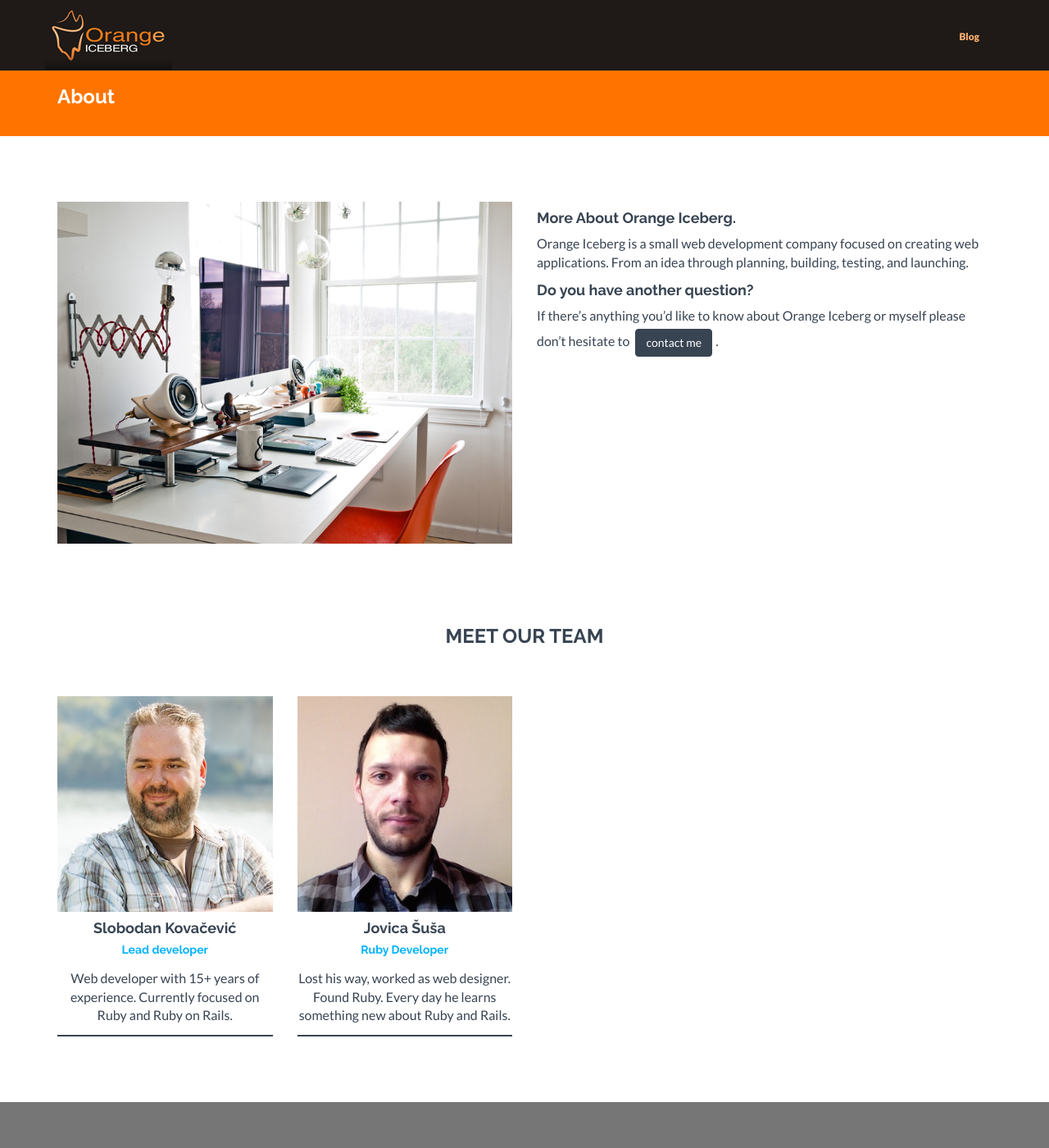
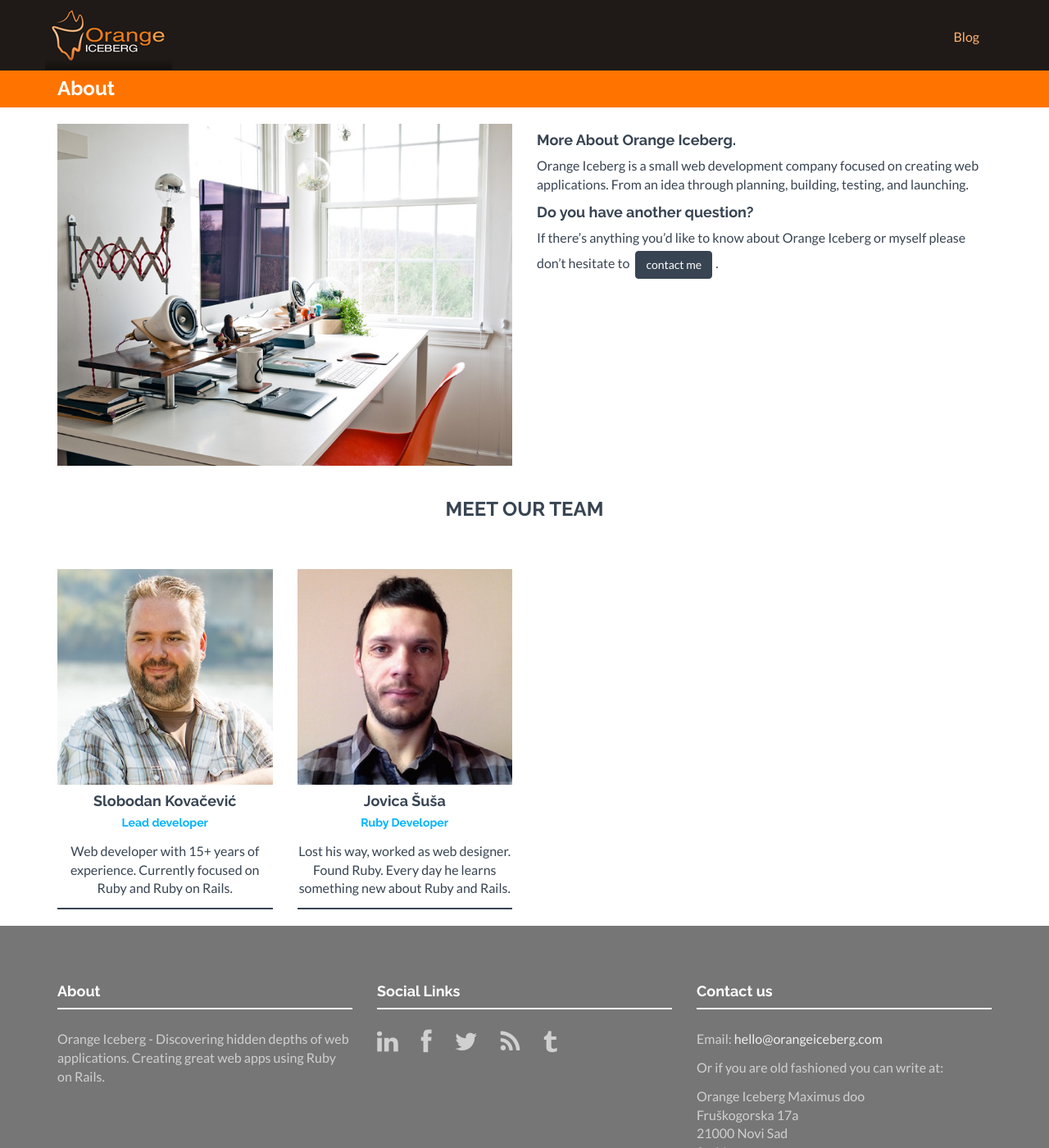
Before and after one commit to basti/orangeiceberg.com, a Jekyll site: the page built from about/index.html, in a window 1280 px wide and 1400 px high. Shown: the whole window at 82% size. Built offline with Jekyll 4.4.1, drawn with Linux system fonts in a browser that asks for light colours; nearby versions of some CDN libraries; Markdown is read by kramdown in place of the engine named in the settings.

Commit message:
Tweaks to the sub-header line and main nav menu.

```diff
--- a/assets/css/style.css
+++ b/assets/css/style.css
@@ -104,8 +104,7 @@ a:focus {
 
 .navbar-default .navbar-nav > li > a {
   color: #FFB170;
-  font-weight: 700;
-  font-size: 12px;
+  font-size: 16px;
   margin-top: 20px;
 }
 
@@ -183,8 +182,8 @@ a:focus {
 }
 
 .mtb {
-  margin-top: 80px;
-  margin-bottom: 80px;
+  margin-top: 20px;
+  margin-bottom: 20px;
 }
 
 .mb {
@@ -381,10 +380,10 @@ a:focus {
 
 #titlewrap {
   background: #FF7400;
-  margin-top: 60px;
-  margin-bottom: 60px;
-  padding-top: 25px;
-  padding-bottom: 25px;
+  margin-top: 75px;
+  margin-bottom: 10px;
+  /*padding-top: 25px;
+  padding-bottom: 25px;*/
 }
 
 #titlewrap h3 {
```
